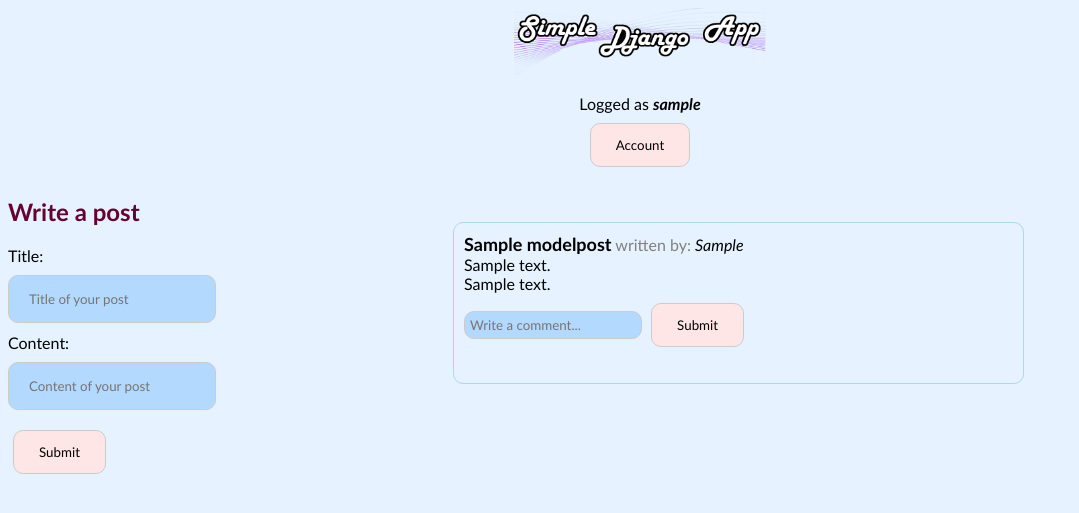
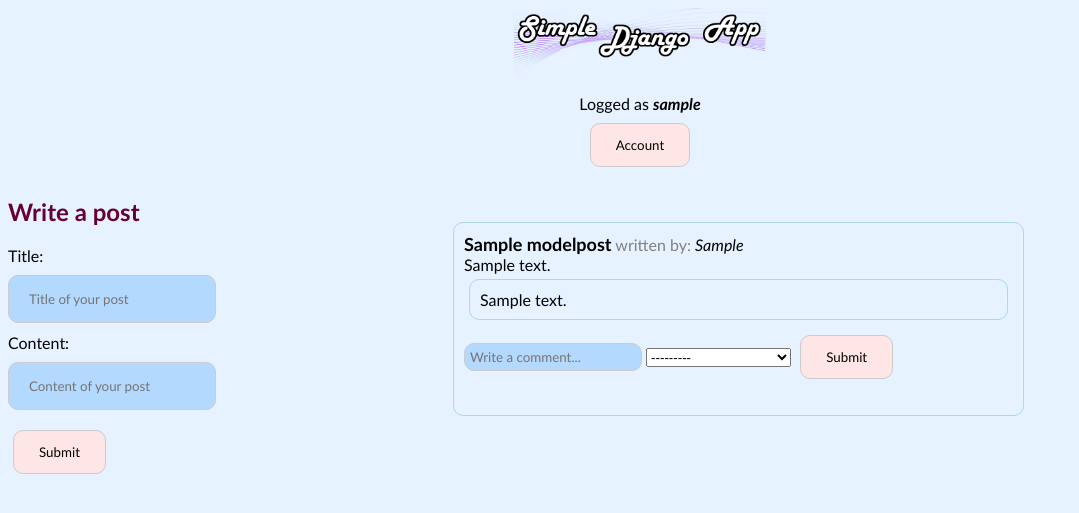
Before and after one commit to Jendzej/authenticationapp, a Django app: page /posts/ in a window 1280 px wide. Shown: the top 513 px of the page, without its empty margins (0-1079 px from the left). Run offline with Django 4.2, Linux system fonts and the light colour scheme; a user stored in the database is signed in; tables that the repository leaves empty hold one stand-in row (values such as "Sample post").

Commit message:
Comments changes

```diff
--- a/mainapp/posts/views.py
+++ b/mainapp/posts/views.py
@@ -17,7 +17,7 @@
         comment_form = PostComment(request.POST)
         if comment_form.is_valid():
             comment_form = comment_form.save(commit=False)
-            comment_form.post = ModelPost
+            # comment_form.post_id = ModelPost.id
             comment_form.name = request.user
             comment_form.save()
             return render(request, 'posts/posts_index.html')
--- a/mainapp/static/styles/stylesheet.css
+++ b/mainapp/static/styles/stylesheet.css
@@ -135,3 +135,10 @@
 .button_acc {
     width: 6%;
 }
+
+.comment_list {
+    padding: 10px 10px;
+    margin: 5px 5px;
+    border-radius: 10px;
+    border: 1px solid lightblue;
+}
--- a/mainapp/templates/posts/posts_index.html
+++ b/mainapp/templates/posts/posts_index.html
@@ -40,7 +40,8 @@
                     <div class="comment_list">
                         {% for comm in comment %}
                             {% if comm.post_id == post.id %}
-                                {{ comm.content }}
+                                {{ comm.content }}<br>
+
                             {% endif %}
                         {% endfor %}
                     </div>
@@ -48,6 +49,7 @@
                         <form method="post">
                             {% csrf_token %}
                             {{ comment_form.content }}
+                            {{ comment_form.post }}
                             <button type="submit">
                                 Submit
                             </button>
```
